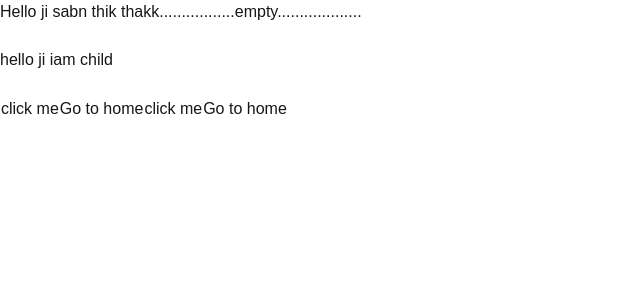
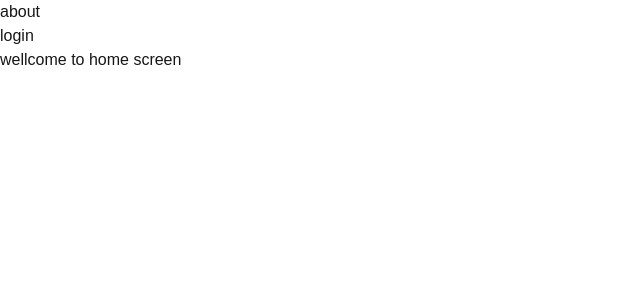
Before and after one commit to Ayushkumar00111/Next.Js_auth, a Next.js app in the folder frontend/nextgen/: page / in a window 1280 px wide. Shown: the top 300 px of the page, without its empty margins (0-640 px from the left). Built offline with nearby package versions, Linux system fonts and the light colour scheme.

Commit message:
all are update 11 march

```diff
--- /dev/null
+++ b/frontend/nextgen/src/app/about/[...segment]/page.js
@@ -0,0 +1,10 @@
+"use client"
+import { useParams } from "next/navigation";
+
+export default function Segment() {
+  const params = useParams();
+console.log(params)
+  return (
+    <h1>User name is </h1>
+  );
+}
--- /dev/null
+++ b/frontend/nextgen/src/app/about/[user]/page.js
@@ -0,0 +1,10 @@
+"use client"
+import { useParams } from "next/navigation";
+
+export default function User() {
+  const params = useParams();
+console.log(params)
+  return (
+    <h1>User name is {params.user}</h1>
+  );
+}
--- a/frontend/nextgen/src/app/about/page.js
+++ b/frontend/nextgen/src/app/about/page.js
@@ -1,9 +1,16 @@
+"use client "
 import Link from "next/link";
 
 export default function About(){
     return(
         <>
-        <h1>Hello i am thired pages</h1>
+        <h1>Hello i am user name </h1>
+        <ul>
+            <li><Link href="/about/amit">User 1</Link></li>
+                  <li><Link href="/about/rahul">User 2</Link></li>
+                        <li><Link href="/about/vijay">User 3</Link></li>
+                              <li><Link href="/about/sharma">User 4</Link></li>
+        </ul>
         <Link href="/">Go to home</Link>
         </>
     )
--- /dev/null
+++ b/frontend/nextgen/src/app/api/page.js
@@ -0,0 +1,32 @@
+"use client"
+import { getFlightDataPartsFromPath } from "next/dist/client/flight-data-helpers";
+import { useEffect , useState } from "react"
+export default  function Api(){
+      const url ='https://dummyjson.com/products'
+      const [product,setproduc]=useState([]);
+    useEffect(()=>{
+const fetchData = async ()=> {
+    // You can await here
+      let data = await fetch(url)
+     data = await data.json();
+     setproduc(data.products)
+
+
+    // ...
+  }
+  fetchData();
+
+    },[])
+
+ console.log(product)
+   return(
+    <div>
+    <h1> there we get the api data </h1>
+    {
+      product.map(( iteam )=>{
+<h1>{iteam.title}</h1>
+      })
+    }
+    </div>
+   )
+}
--- a/frontend/nextgen/src/app/login/layout.js
+++ b/frontend/nextgen/src/app/login/layout.js
@@ -1,8 +1,23 @@
+"use client"
+
+import { usePathname } from "next/navigation"
+import Link from "next/link";
 export default function Layout ({children}){
+    const path = usePathname();
+    console.log(path  )
     return(
         <div>
-            navbar is here
-              {children}
+
+   <ul>
+<l1>    <Link href="/">home</Link></l1>
+<li>
+
+<Link href="/login">login</Link>
+</li>
+</ul>
+
+
+     {children}
         </div>
 
 
--- a/frontend/nextgen/src/app/login/page.js
+++ b/frontend/nextgen/src/app/login/page.js
@@ -1,7 +1,18 @@
+ import Link from "next/link"
 export default function Pages(){
     return(
         <>
-        <h1>Hello i am second pages</h1>
+        <li>
+
+</li>
+        <h1>Hello i login page please login </h1>
+      <li>
+<Link href="/login/student">student details</Link>
+</li>
+<li>
+<Link href="/login/teacher">teacher details</Link>
+</li>
+
         </>
     )
 }
--- a/frontend/nextgen/src/app/page.js
+++ b/frontend/nextgen/src/app/page.js
@@ -10,30 +10,20 @@ export default function Home() {
 
   const [name,setname]=useState("empty");
   return (
-    <div className="  dark:bg-black">
+    <div>
+<ul>
+<li>
+<Link href="/about">about</Link>
+</li>
+<li>
+<Link href="/login">login</Link>
+</li>
 
-<h1>Hello ji sabn thik thakk.................{name}...................</h1>
-<br></br>
-{
-Child()
-}
-<br></br>
-<button onClick={()=>{navigate.push('/login/student')}} style={{border:"1px solid white"}}> click me </button>
-    <Link href="/login">Go to home</Link>
-    <button onClick={()=>{navigate.push('/login/teacher')}} style={{border:"1px solid white"}}> click me </button>
-    <Link href="/login">Go to home</Link>
+
+</ul>
+<h1>wellcome to home screen</h1>
+
     </div>
-  );
-}
-
-const Child =()=>{
-return(
-  <dib>
-    <h1>
-
-      hello ji iam child
-    </h1>
-  </dib>
-)
+  )
 
 }
--- /dev/null
+++ b/frontend/nextgen/src/middleware.js
@@ -0,0 +1,11 @@
+
+import { NextResponse } from "next/server";
+export function middleware(request){
+
+      return NextResponse.redirect(new URL("/login", request.url))
+
+
+}
+export const config = {
+    matcher: ["/about/:path*"]
+}
```
Also changed, not shown: frontend/nextgen/src/app/getapi/page.js (added), 1 other file (tests, documents, lock files or other folders).
